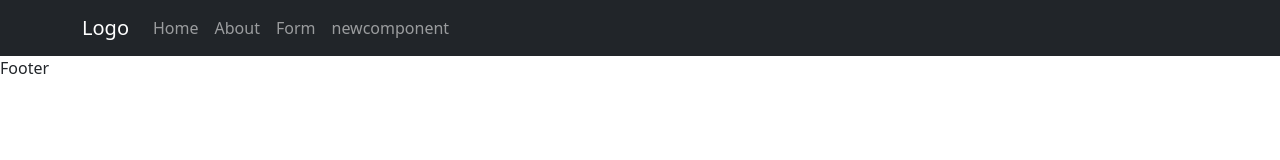
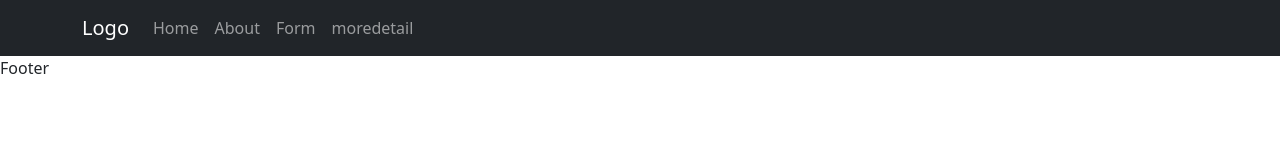
Before and after one commit to amitshankhwar/reactDemo, a React (Vite) app: page / in a window 1280 px wide. Shown: the top 160 px of the page. Built offline with nearby package versions, Linux system fonts and the light colour scheme.

Commit message:
adddetail

```diff
--- a/src/components/Navbars.jsx
+++ b/src/components/Navbars.jsx
@@ -21,7 +21,7 @@ function Navbars() {
               Form
             </Nav.Link>
             <Nav.Link as={Link} to="/newcomponent">
-              newcomponent
+              moredetail
             </Nav.Link>
           </Nav>
         </Container>
```
